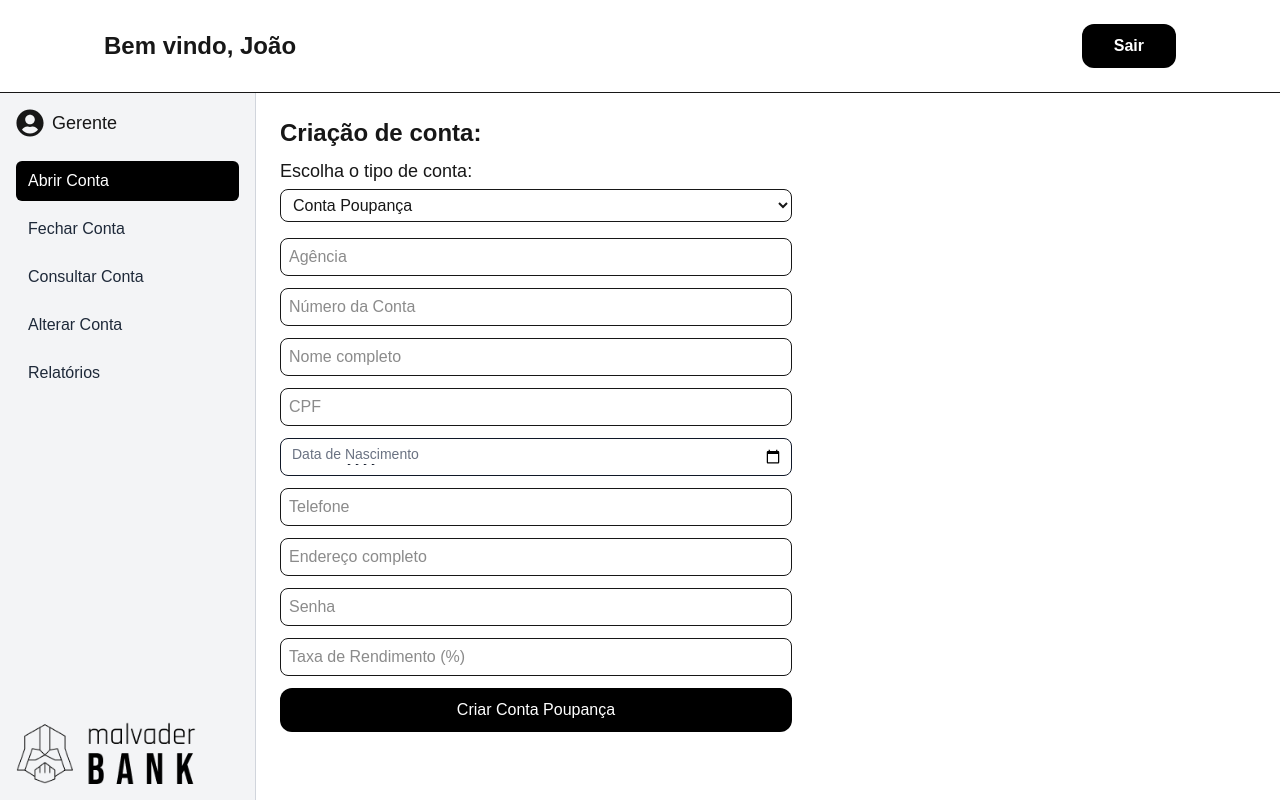
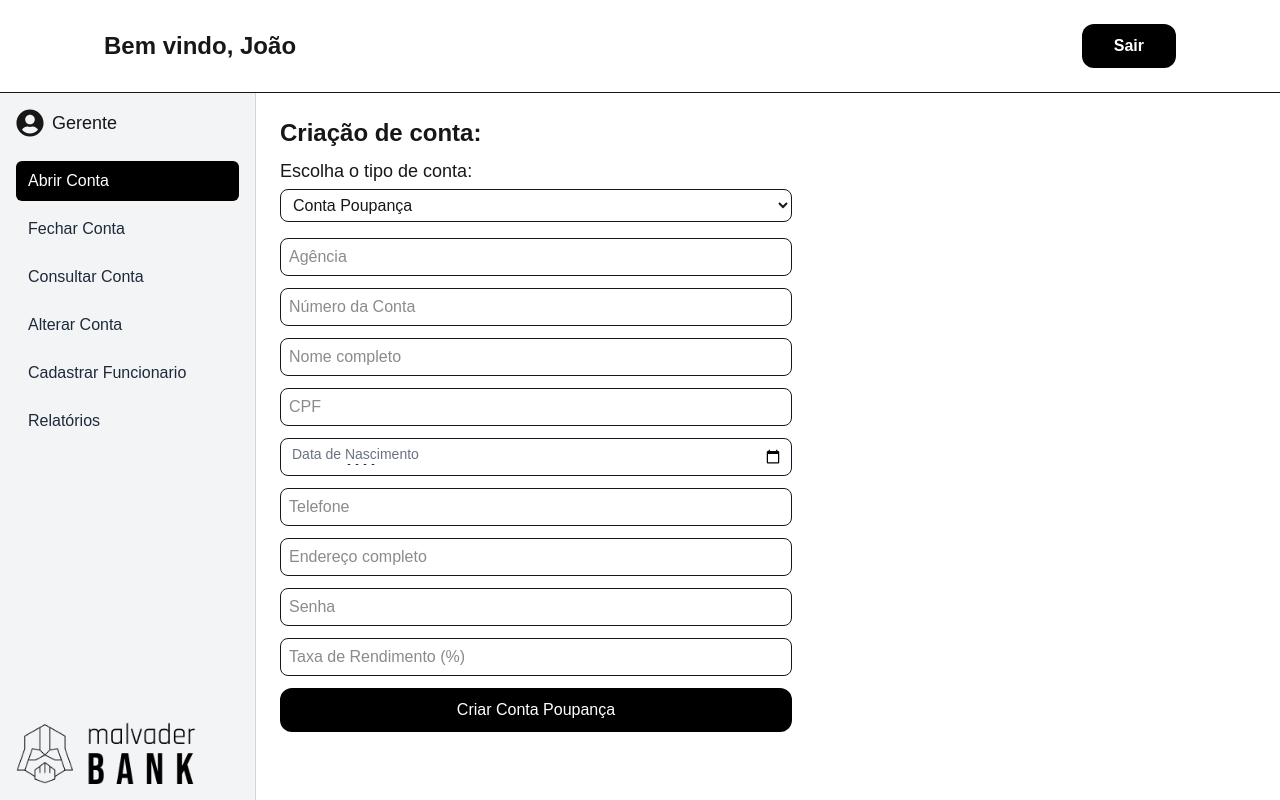
Before and after one commit to marcxsdev/banco-malvader, a Next.js app: page /pages/funcionario in a window 1280 px wide. Built offline with nearby package versions, Linux system fonts and the light colour scheme.

Commit message:
fix: add CadastrarFuncionario in Funcionario Menu

```diff
--- a/src/app/components/AsideFuncionario.jsx
+++ b/src/app/components/AsideFuncionario.jsx
@@ -8,6 +8,7 @@ const AsideFuncionario = ({ activeTab, setActiveTab }) => {
     { label: "Fechar Conta", key: "fechar" },
     { label: "Consultar Conta", key: "consultar" },
     { label: "Alterar Conta", key: "alterar" },
+    { label: "Cadastrar Funcionario", key: "funcionario" },
     { label: "Relatórios", key: "relatorios" },
   ];
 
--- /dev/null
+++ b/src/app/components/funcionarioViews/CadastrarFuncionario.jsx
@@ -0,0 +1,7 @@
+import React from "react";
+
+const CadastrarFuncionario = () => {
+  return <div>CadastrarFuncionario</div>;
+};
+
+export default CadastrarFuncionario;
--- a/src/app/pages/funcionario/page.jsx
+++ b/src/app/pages/funcionario/page.jsx
@@ -7,6 +7,7 @@ import AbrirConta from "../../components/funcionarioViews/AbrirConta";
 import FecharConta from "../../components/funcionarioViews/FecharConta";
 import ConsultarConta from "../../components/funcionarioViews/ConsultarConta";
 import AlterarConta from "../../components/funcionarioViews/AlterarConta";
+import CadastrarFuncionario from "../../components/funcionarioViews/CadastrarFuncionario";
 import Relatorios from "../../components/funcionarioViews/Relatorios";
 
 const Funcionario = () => {
@@ -22,6 +23,8 @@ const Funcionario = () => {
         return <ConsultarConta />;
       case "alterar":
         return <AlterarConta />;
+      case "funcionario":
+        return <CadastrarFuncionario />;
       case "relatorios":
         return <Relatorios />;
       default:
```
